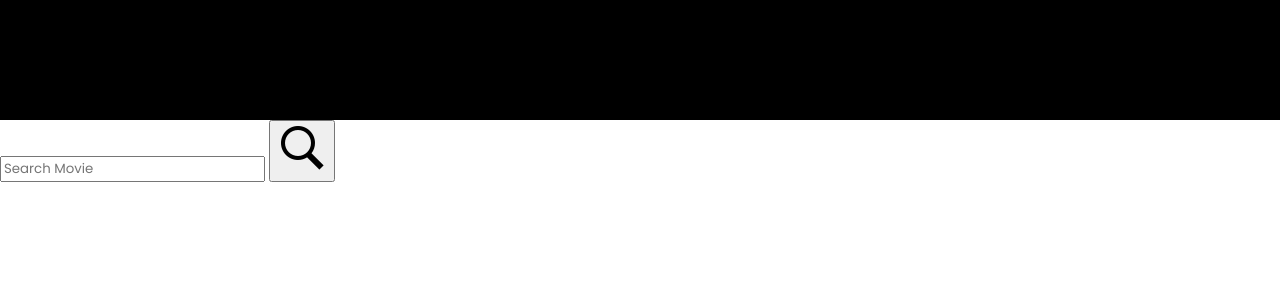
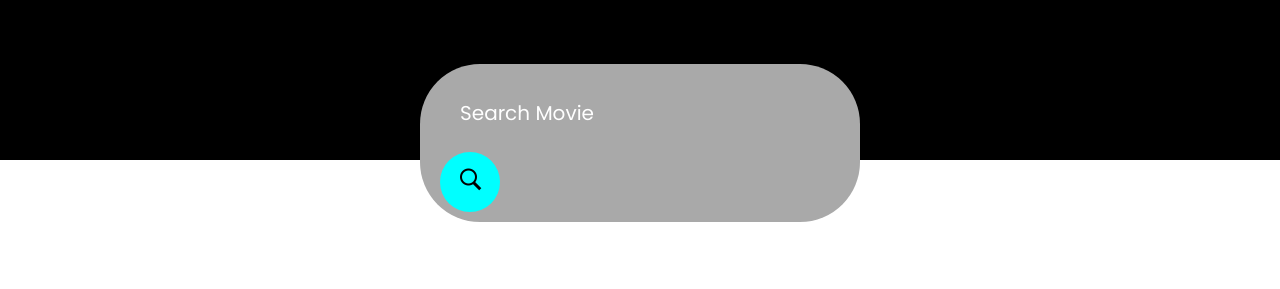
Before and after one commit to KevinJN03/movie-api, a website with bundled scripts: page src/index.html in a window 1280 px wide. Built offline with nearby package versions, Linux system fonts and the light colour scheme.

Commit message:
fixed main and main- image displaying when the search button is not clicked

```diff
--- a/src/fetch.js
+++ b/src/fetch.js
@@ -1,4 +1,6 @@
 // const fetch = require("isomorphic-fetch")
+const input = document.querySelector("input");
+
 const options = {
 	method: 'GET',
 	headers: {
@@ -7,11 +9,18 @@ const options = {
 	}
 };
 
+function clear() {
+
+	let moviecontainer = document.querySelector(".movie-container")
+	let oldresults = document.querySelector("cardContainer");
+  if (oldresults) {
+moviecontainer.removeChild(oldresults);
+}
+}
 
 
-const input = document.querySelector("input");
 	async function gettingmovie(){
-
+		clear()
 		const response = await fetch(`https://online-movie-database.p.rapidapi.com/auto-complete?q=${input.value}`, options)
 		const data = await response.json();
 		const list = data.d
@@ -103,3 +112,17 @@ form.addEventListener("submit", async (event) => {
 event.preventDefault();
 	gettingmovie()
   });
+
+// code for
+const main = document.querySelector("main")
+const searchbtns = document.querySelector("#searchButton")
+const span2 = document.querySelector("#span2")
+
+//function to display the main when the searhc button is clicked
+function openwhenclicked(){
+searchbtns.onclick = function(){
+	return main.style.display = "block";
+}
+
+}
+openwhenclicked()
--- a/src/index.html
+++ b/src/index.html
@@ -11,11 +11,21 @@
     <title>Movies</title>
 </head>
 <body>
-    <header></header>
-       <form>
-        <input type="text" id="search" name="search" placeholder="Search Movie"/>
-                  <button id="searchButton" type="submit"><img src="./icons8-search-50.png" /></button>
-       </form>
+    <header>
+        <search-container class = "search-container">
+<searchbar class ="search-bar">
+        <form>
+         <input type="text" id="search" name="search" placeholder="Search Movie"/>
+         <button id="searchButton" type="submit"><img src="./icons8-search-50.png" id = "icon"/></button>
+        </form>
+       </searchbar>
+
+
+        </search-container>
+
+
+    </header>
+
 
 
     <main>
--- a/src/searchstyle.css
+++ b/src/searchstyle.css
@@ -35,3 +35,10 @@
     text-decoration: none;
     cursor: pointer;
   }
+
+  .modal{
+    display: none;
+  }
+  #mybtn{
+    display: none;
+  }
--- a/src/styles.css
+++ b/src/styles.css
@@ -15,13 +15,69 @@ header {
     padding: 0;
     background: black;
     width: 100vw;
-    height: 15vh;
+    height: 20vh;
+    display: flex;
+    justify-content: center;
+    flex-wrap: wrap;
+    align-items: center;
+
 }
 header h1 {
     color: white;
 
 }
+main {
+    display: none;
+    background-image: url(../images/marcel-strauss-S-FwbFOoBPI-unsplash.jpg) ;
+    background-position: center;
+    background-size: cover;
+    backdrop-filter: blur(4px) brightness(1.24) contrast(97%) grayscale(21%) hue-rotate(360deg) saturate(300%) sepia(100%)
 
+}
+.search-container{
+width: 100%;
+height: auto;
+padding: 5%;
+align-items: center;
+display: flex;
+justify-content: center;
+
+
+}
+.search-bar{
+    width: 100%;
+    max-width: 400px;
+    border-radius: 60px;
+    display: flex;
+    align-items: center;
+    padding: 10px 20px;
+    background: darkgray;
+    backdrop-filter: blur(4px)saturate(180%);
+}
+
+.search-bar input {
+    background: transparent;
+    flex: 1;
+    border: 0;
+    outline: none;
+    padding: 24px 20px;
+    font-size: 20px;
+    color: orange
+}
+::placeholder {
+    color: white
+}
+.search-bar button img {
+    width: 25px;
+}
+.search-bar button {
+    border: 0;
+    border-radius: 50%;
+    width: 60px;
+    height: 60px;
+    background-color: aqua;
+    cursor: pointer;
+}
 .movie-container {
     display: flex;
     flex-wrap: wrap;
```
Also changed, not shown: 2 other files.
